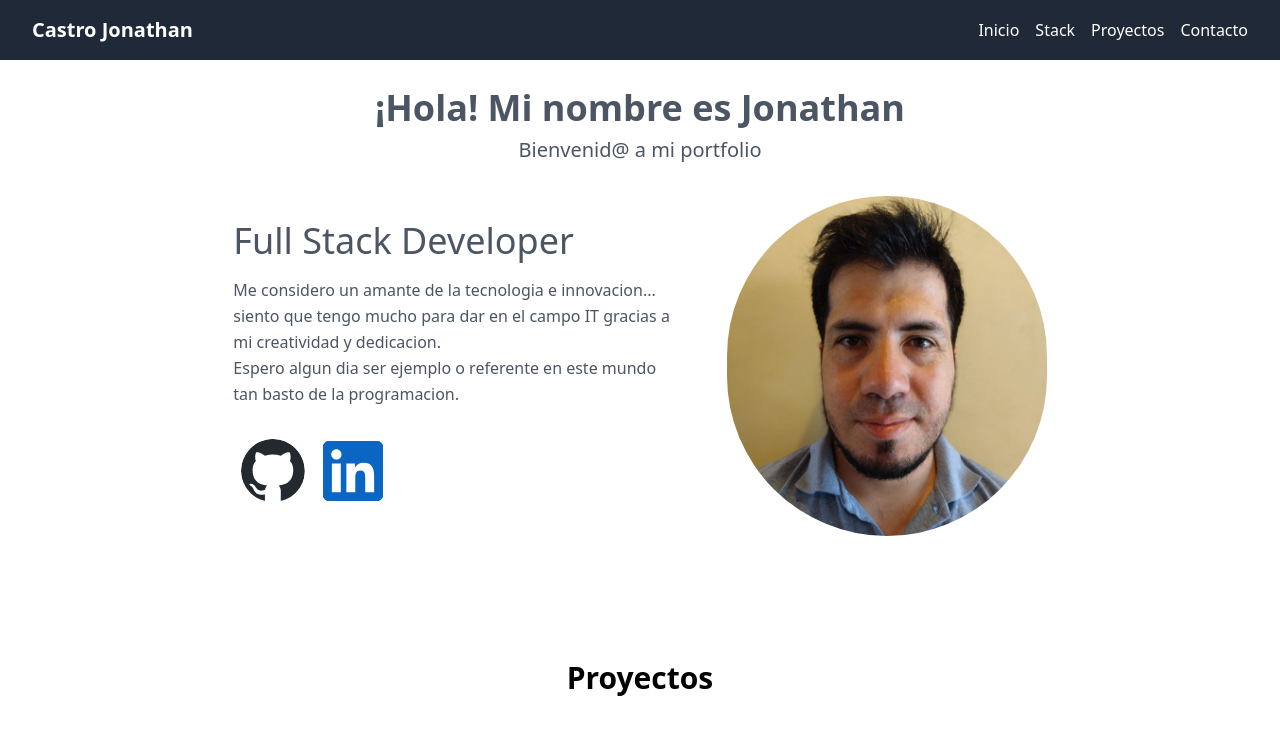
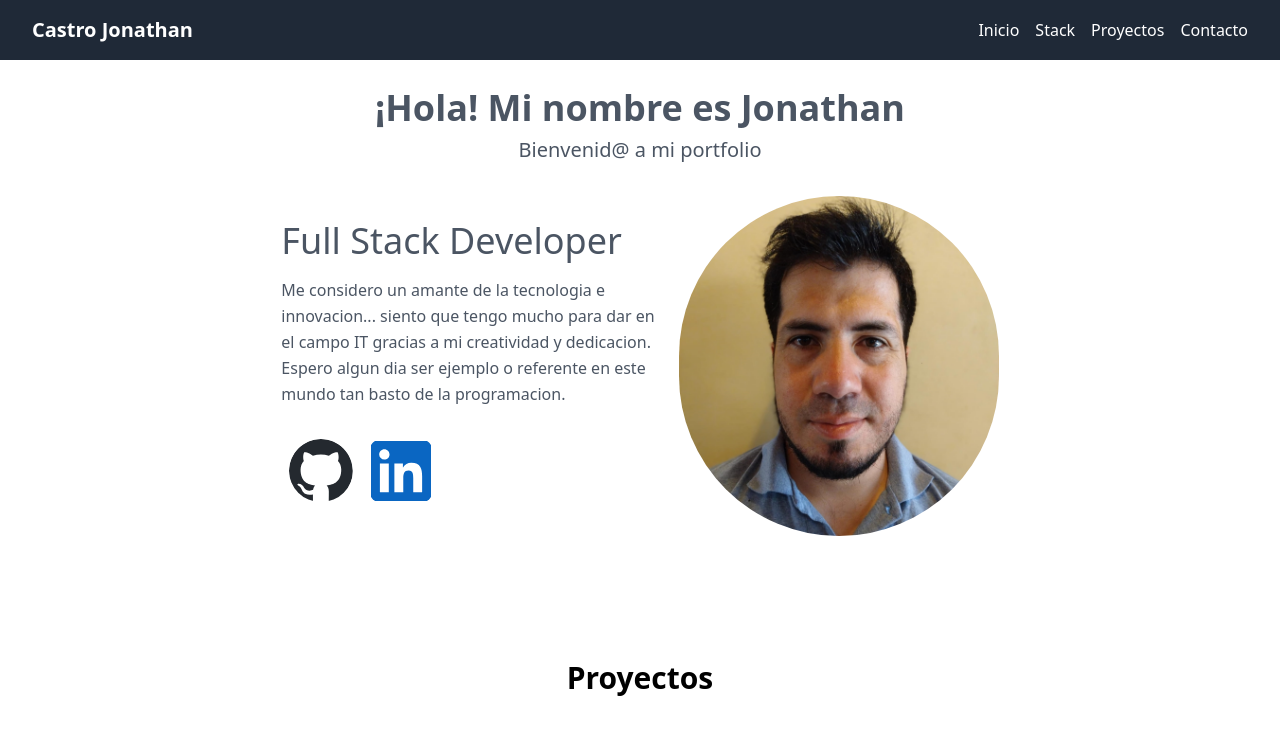
Before and after one commit to johnydeev/castro-jonathan-portfolio, a Next.js app: page / in a window 1280 px wide. Shown: the top 734 px of the page. Built offline with nearby package versions, Linux system fonts and the light colour scheme.

Commit message:
Fix styles

```diff
--- a/src/components/Hero.jsx
+++ b/src/components/Hero.jsx
@@ -1,6 +1,6 @@
 /* eslint-disable @next/next/no-img-element */
-import React from 'react'
-import AboutMe from './AboutMe';
+import React from "react";
+import AboutMe from "./AboutMe";
 
 const Hero = () => {
 		return (
@@ -11,9 +11,9 @@ const Hero = () => {
           </h1>
           <h1 className="text-xl pb-8">Bienvenid@ a mi portfolio</h1>
 
-            <div className="container mx-auto flex justify-between sm:px-16 md:px-10 lg:px-0 md:flex-row flex-col items-center gap-4 max-w-5xl">
-                <div className=" 2xl:mr-54 lg:flex-grow md:w-2/3 lg:pr-8 flex flex-col md:items-start md:text-left mb-6 md:mb-0 items-center text-center">
-                <AboutMe/>
+          <div className="container mx-auto flex justify-between sm:px-16 md:px-8 md:flex-row lg:px-4 xl:px-12 flex-col items-center gap-4 max-w-5xl">
+            <div className=" 2xl:mr-54 lg:flex-grow md:w-2/3 md:items-start md:text-left mb-6 md:mb-0 flex flex-col items-center text-center">
+              <AboutMe />
               <div className="flex justify-center">
                 <picture className="w-20 p-2">
                   <a href="https://github.com/johnydeev">
@@ -48,6 +48,6 @@ const Hero = () => {
         </section>
       </div>
     );
-}
+};
 
-export default Hero
+export default Hero;
```
Lines whose indentation alone changed are shown as unchanged.
